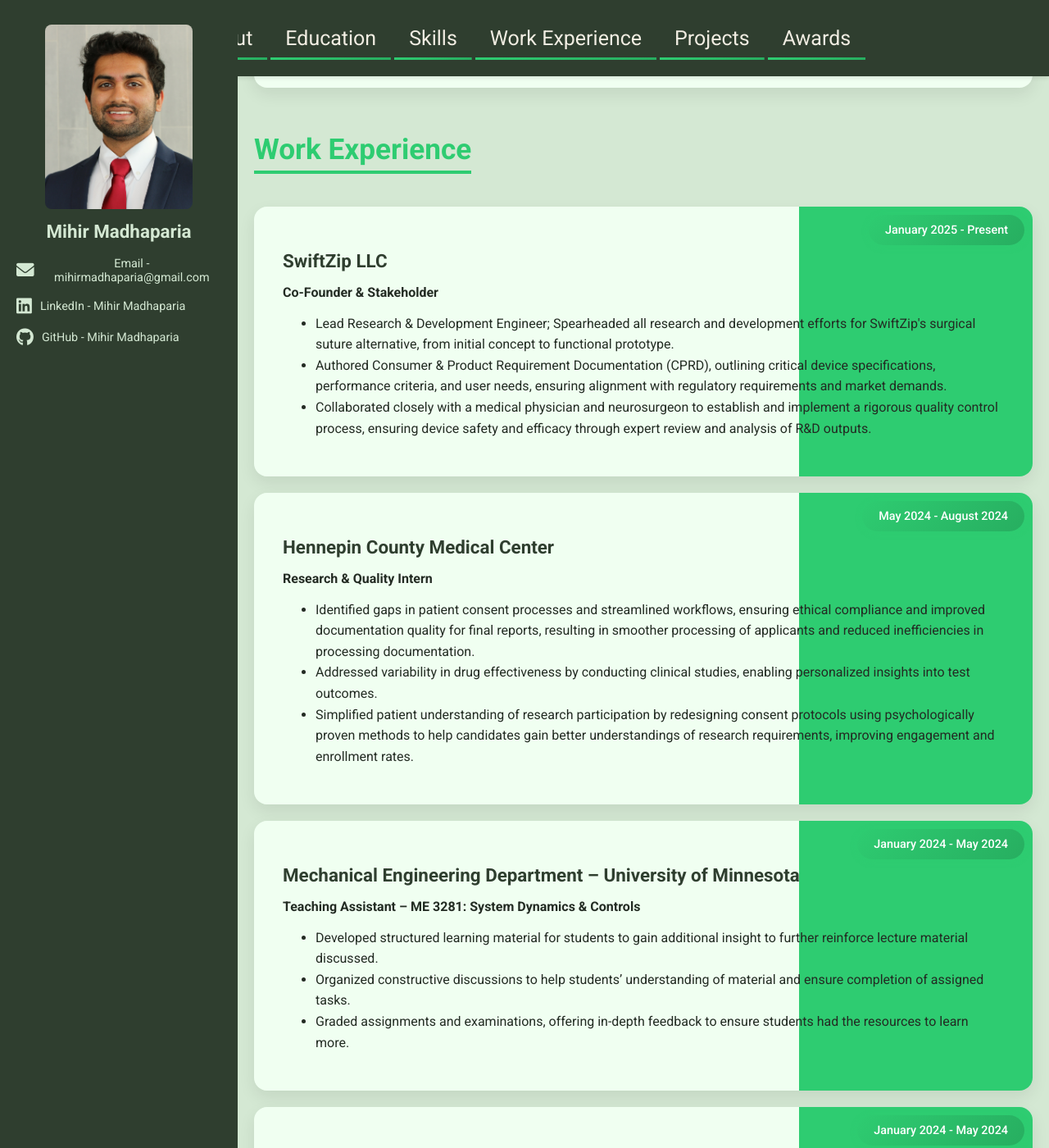
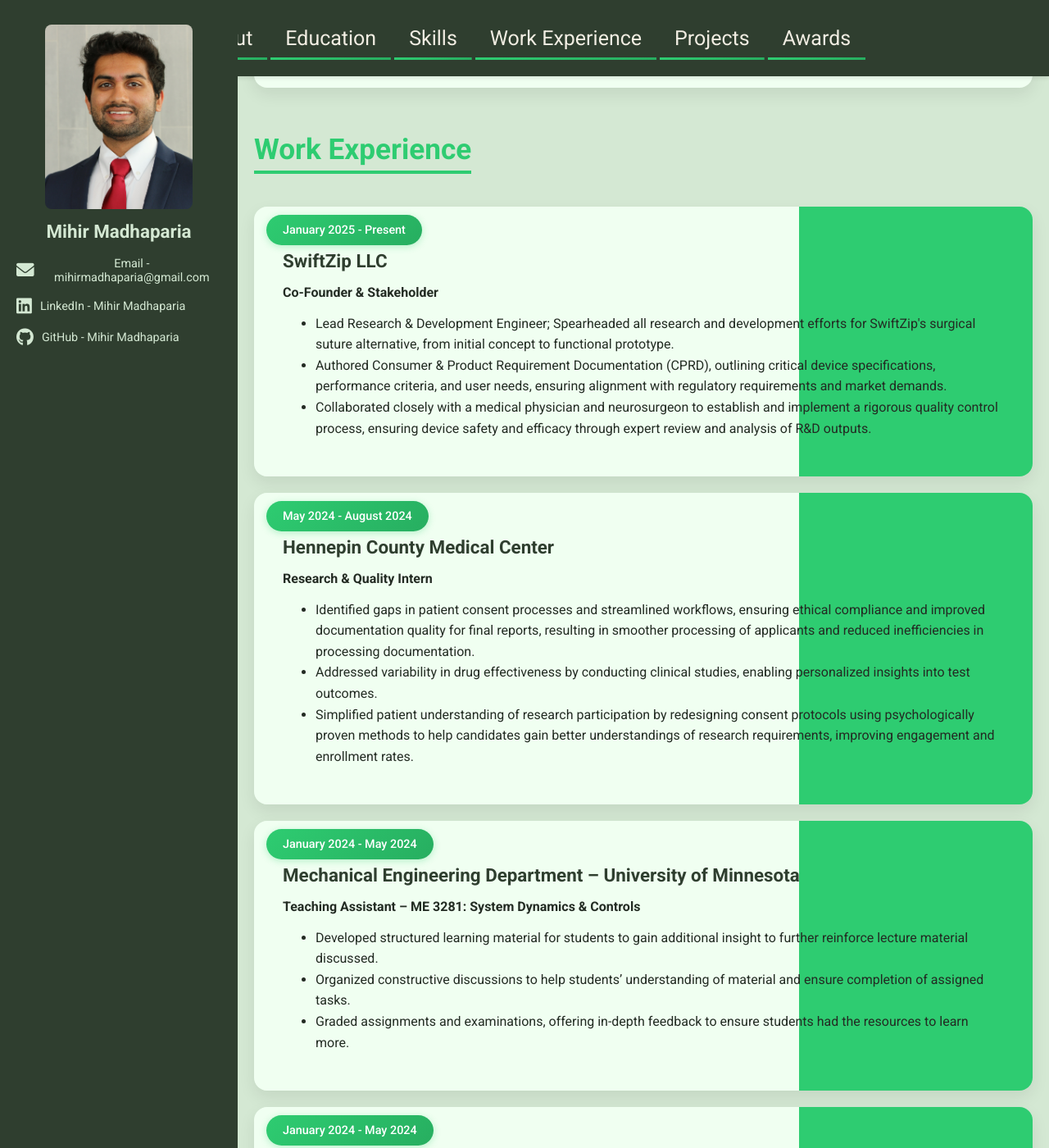
Before and after one commit to mihirmadhaparia/mihirmadhaparia.github.io, a Jekyll site: the page built from README.md, in a window 1280 px wide and 1400 px high, scrolled down 1024 px. Shown: the whole window at 82% size. Built offline with Jekyll 4.4.1, drawn with Linux system fonts in a browser that asks for light colours; our own code applies the rules of GitHub Pages for plain Markdown files.

Commit message:
Update style.css

```diff
--- a/assets/css/style.css
+++ b/assets/css/style.css
@@ -112,7 +112,6 @@
     line-height: 1.6;
 }
 
-
 .experience-box .date-box {
     background: linear-gradient(135deg, #2ecc71, #27ae60);
     color: white;
@@ -123,7 +122,7 @@
     box-shadow: 0 2px 8px rgba(46, 204, 113, 0.3);
     position: absolute;
     top: 10px;
-    right: 10px;
+    left: calc(10px + 5px); /* Adjusting to 10px from the left of the border */
     white-space: nowrap;
 }
 
```
